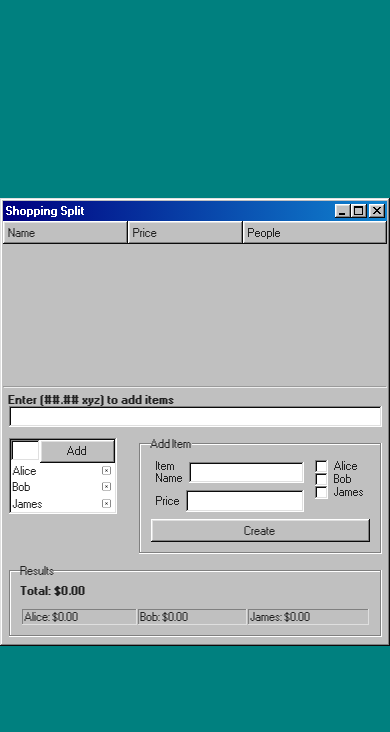
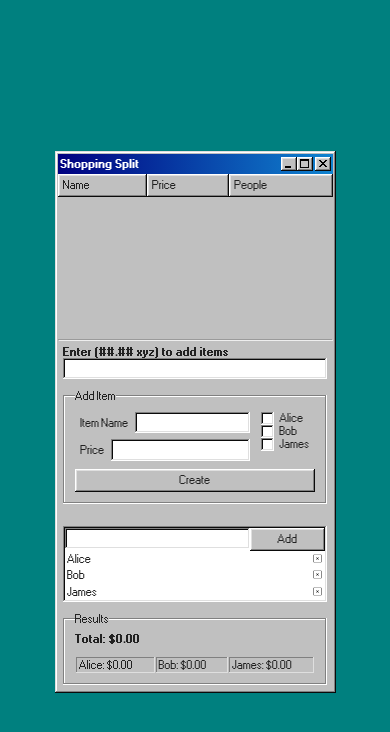
Before and after one commit to bogger12/shoppingsplit, a Next.js app: page /shoppingsplit/ in a window 390 px wide. Shown: the top 732 px of the page. Built offline with nearby package versions, Linux system fonts and the light colour scheme.

Commit message:
Responsive design for mobile

```diff
--- a/src/app/page.module.css
+++ b/src/app/page.module.css
@@ -2,6 +2,7 @@
   display: flex;
   justify-content: center;
   align-items: center;
+  width: 100vw;
   height: 100vh;
   background: #00807F no-repeat fixed center;
 }
@@ -10,6 +11,7 @@
   display: flex;
   flex-direction: column;
   transition: 1s ease;
+  /* width: 100%; */
 }
 
 .itemsWrapper {
@@ -44,6 +46,14 @@
   /* justify-content:space-between; */
 }
 
+@media only screen and (max-width: 600px) {
+  .entryWrapper {
+    flex-direction: column-reverse;
+    justify-content: start;
+  }
+}
+
+
 
 .namesSelectorWrapper {
   display: flex;
@@ -66,11 +76,11 @@
   justify-content: space-between;
   display: flex;
 }
-
 .itemAddForm > form {
   display: flex;
   flex-direction: column;
   gap: 5px;
+  /* flex: 1; */
 }
 .itemAddForm > form > div {
   display: flex;
```
